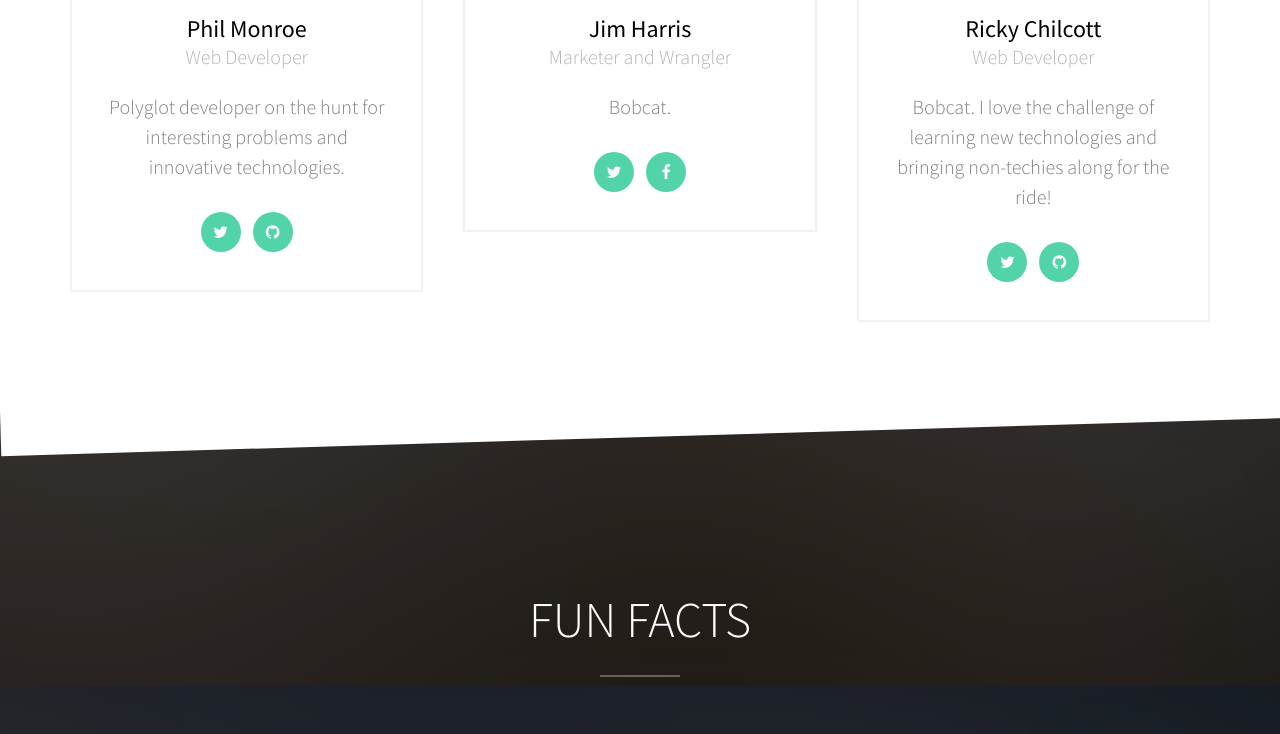
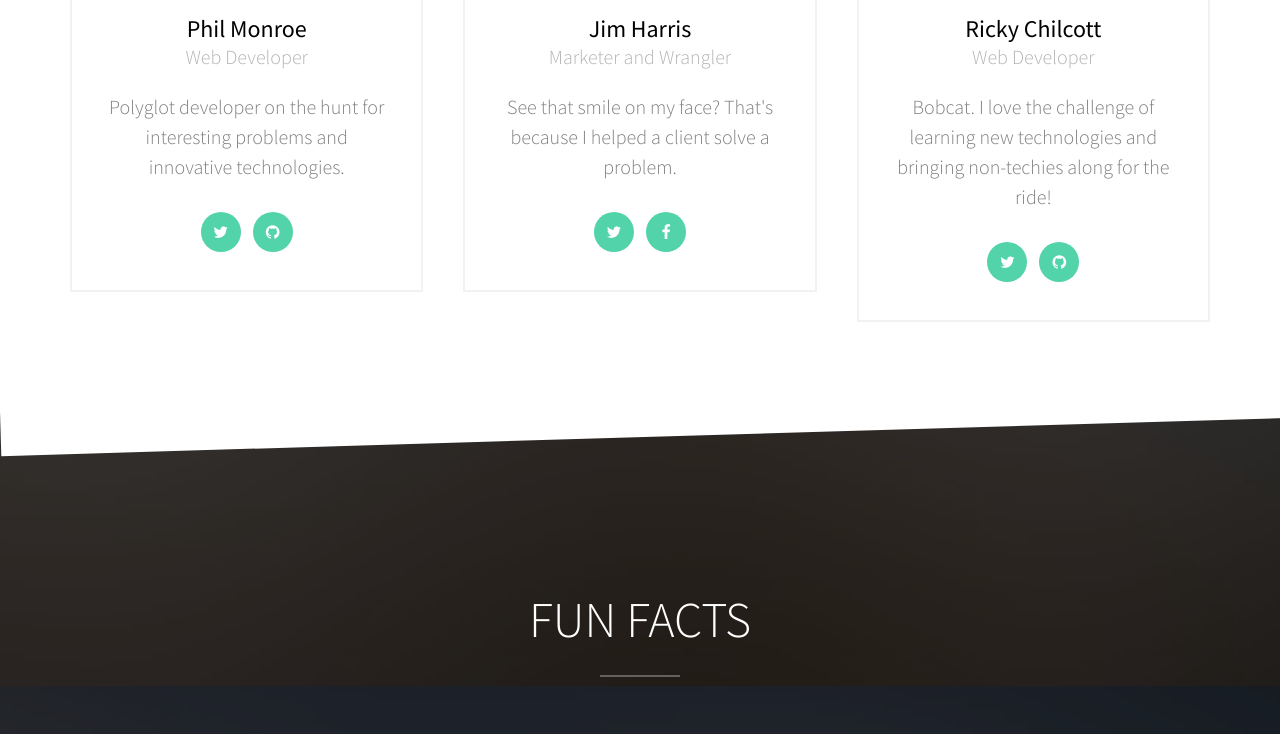
Before and after one commit to Rakefire/rakefire.github.io, a Jekyll site: the page built from index.html, in a window 1280 px wide and 900 px high, scrolled down 4801 px, cut to the strip 166-900 px from the top of the window. Built offline with Jekyll 4.4.1, drawn with Linux system fonts in a browser that asks for light colours; some web fonts are replaced.

Commit message:
Updated '/_includes/sections/about.html' via CloudCannon

```diff
--- a/_includes/sections/about.html
+++ b/_includes/sections/about.html
@@ -28,7 +28,7 @@
 					<figure><img src="//www.gravatar.com/avatar/15d133e93b104e76e5316856d358edb4?d=mm&s=240" alt="Jim Harris" /></figure>
 					<h3 class="editable">Jim Harris</h3>
 					<span class="position">Marketer and Wrangler</span>
-					<p class="editable">Bobcat.</p>
+					<p class="editable">See that smile on my face? That's because I helped a client solve a problem.</p>
 					<ul class="social social-circle">
 						<li><a href="https://www.twitter.com/harrisj3_ou"><i class="icon-twitter"></i></a></li>
 						<li><a href="https://www.facebook.com/harrisj3"><i class="icon-facebook"></i></a></li>
```
